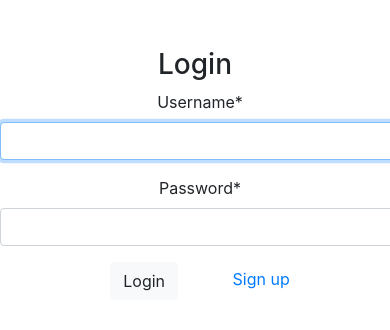
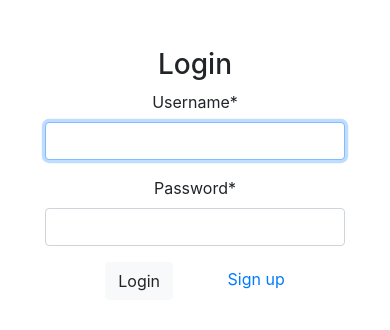
Before and after one commit to PiotrZettt/brandlive, a Django app: page / in a window 390 px wide; the page is wider, and only the part inside the window is pictured. Shown: the part 171-501 px from the top of that part. Run offline with Django 4.2, Linux system fonts and the light colour scheme; some libraries are stand-ins or nearby versions.

Commit message:
Optimized for mobile commit

```diff
--- a/candidate_app/templates/registration/login.html
+++ b/candidate_app/templates/registration/login.html
@@ -7,7 +7,7 @@
 <div style="text-align: center">
     <h3 class="main-title"> Login </h3>
     <div>
-        <form class="search-form mx-auto" style="width: 400px;" method="post">
+        <form class="search-form mx-auto" style="width: 300px;" method="post">
             {% csrf_token %}
             {{ form|crispy}}
             <row>
```
